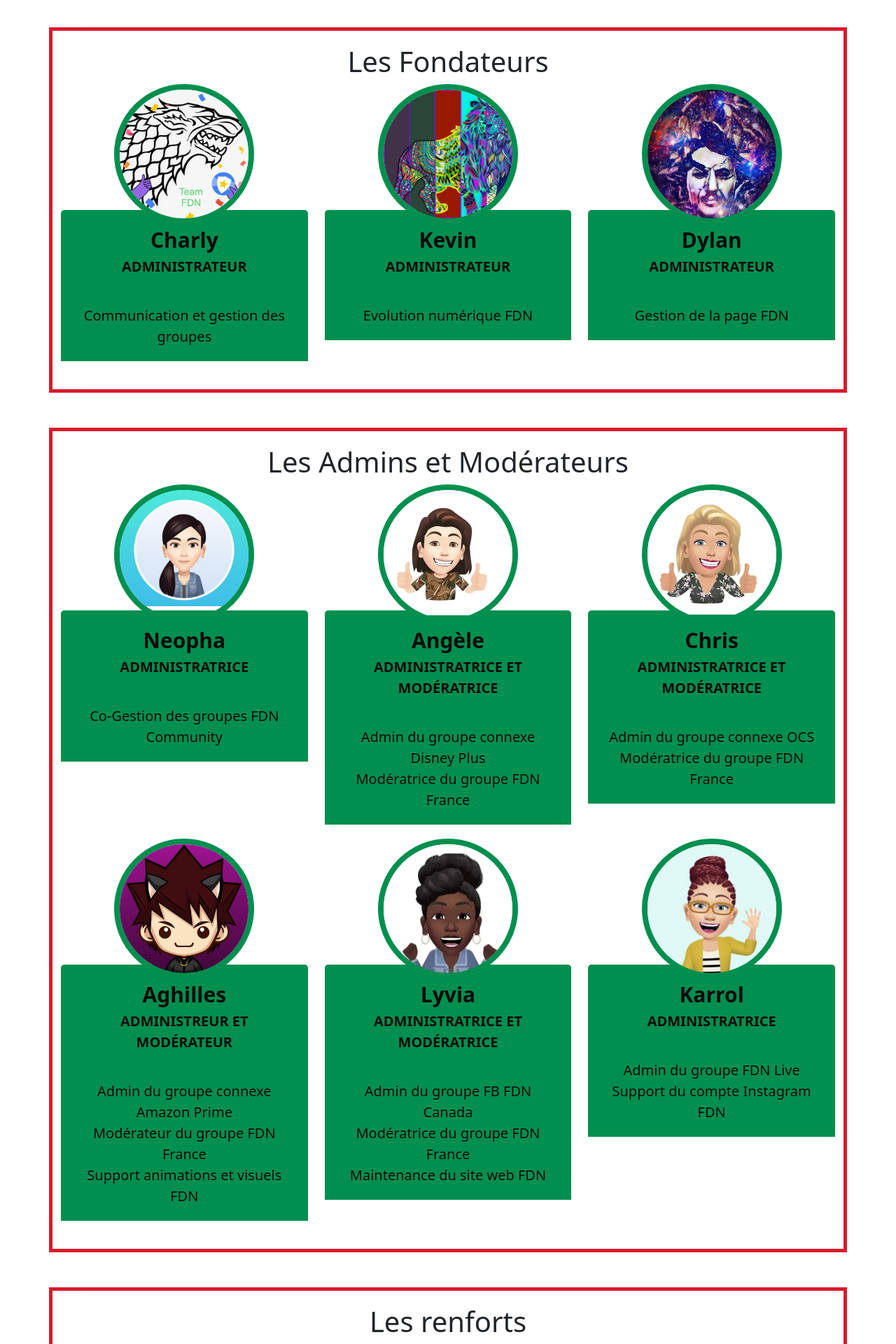
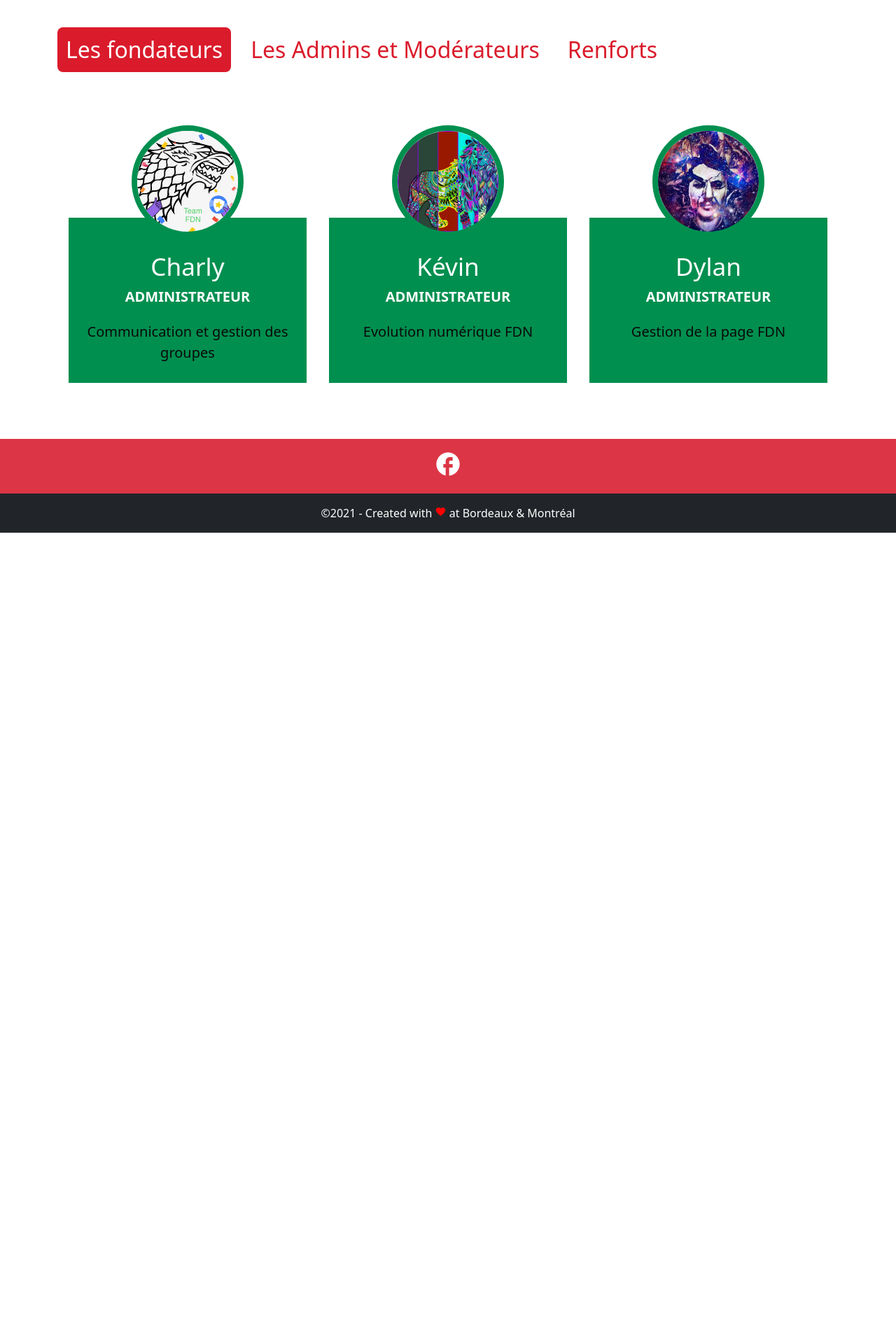
Before and after one commit to Lyvia-hub/SiteWebFDN, an Angular app: page /team in a window 1280 px wide. Shown: the part 220-2140 px from the top of the page at 70% size. After the commit the page ends 981 px from the top, so only its background shows below. Built offline with nearby package versions, Linux system fonts and the light colour scheme.

Commit message:
MAJ de la section Team

```diff
--- a/src/app/core/components/footer/footer.component.html
+++ b/src/app/core/components/footer/footer.component.html
@@ -1,4 +1,4 @@
-<footer class="footer font-small bg-dark text-white mt-5">
+<footer class="footer font-small bg-dark text-white">
   <div class="social-media text-center py-3 bg-danger">
     <span class="material-icons">facebook</span>
   </div>
--- a/src/app/core/components/footer/footer.component.sass
+++ b/src/app/core/components/footer/footer.component.sass
@@ -1,3 +1,6 @@
+footer
+  margin-top: 0
+
 .material-icons
   font-size: 2.5rem
 
--- a/src/app/public/home/main-team/main-team.component.html
+++ b/src/app/public/home/main-team/main-team.component.html
@@ -5,211 +5,120 @@
     <div class="row ">
         <h1 class="team-h1">La TEAM <strong class="team-title">FDN</strong></h1>
     </div>
-    <!-- les Fondateurs -->
-    <div class="row fondateurs text-center encart">
-      <h1>Les Fondateurs</h1>
+    <!-- Onglets -->
+    <ul class="team-list-tabs">
+      <!-- Les Fondateurs -->
+      <li [ngClass]="{'actived': tabActived === 1}">
+        <a href="#pills-fondateurs" (click)="changeTab($event, 1)">Les fondateurs</a>
+      </li>
+      <!-- les Admins / modo -->
+      <li [ngClass]="{'actived': tabActived === 2}">
+        <a href="#pills-modos" (click)="changeTab($event, 2)">Les Admins et Modérateurs</a>
+      </li>
+      <!-- les renforts -->
+      <li [ngClass]="{'actived': tabActived === 3}">
+        <a href="#pills-renforts" (click)="changeTab($event, 3)">Renforts</a>
+      </li>
+    </ul>
+    <!-- Contenus -->
+    <!-- Les Fondateurs -->
+    <ul class="team-list-content" *ngIf="tabActived === 1">
       <!-- Charly -->
-      <div class="col-lg-4 col-md-4 col-sm-12">
-        <div class="our-team">
-          <div class="pic">
+      <li>
         <img src="../../../../assets/img/avatar_charly3.jpg">
-          </div>
-          <div class="team-content">
         <h3 class="title">Charly</h3>
-            <span class="post">
-              Administrateur
-            </span>
-          </div>
-          <p class="description">
-            Communication et gestion des groupes
-          </p>
-        </div>
-      </div>
+        <span class="role">Administrateur</span>
+        <p class="description">Communication et gestion des groupes</p>
+      </li>
+      <!-- Kevin -->
+      <li>
+        <img src="../../../../assets/img/avatar_kevin.jpg">
+        <h3 class="title">Kévin</h3>
+        <span class="role">Administrateur</span>
+        <p class="description">Evolution numérique FDN</p>
+      </li>
+      <!-- Dylan -->
+      <li>
+        <img src="../../../../assets/img/avatar_dylan.jpg">
+        <h3 class="title">Dylan</h3>
+        <span class="role">Administrateur</span>
+        <p class="description">Gestion de la page FDN</p>
+      </li>
+    </ul>
 
-      <!-- Kevin -->
-      <div class="col-lg-4 col-md-4 col-sm-12">
-        <div class="our-team">
-          <div class="pic">
-            <img src="../../../../assets/img/avatar_kevin.jpg">
-          </div>
-          <div class="team-content">
-            <h3 class="title">Kevin</h3>
-            <span class="post">
-              Administrateur
-            </span>
-          </div>
-          <p class="description">Evolution numérique FDN</p>
-        </div>
-      </div>
-
-      <!-- Dylan -->
-      <div class="col-lg-4 col-md-4 col-sm-12">
-        <div class="our-team">
-          <div class="pic">
-            <img src="../../../../assets/img/avatar_dylan.jpg">
-          </div>
-          <div class="team-content">
-            <h3 class="title">Dylan</h3>
-            <span class="post">
-              Administrateur
-            </span>
-          </div>
-          <p class="description">Gestion de la page FDN</p>
-        </div>
-      </div>
-    </div>
-
-    <!-- les Admins et modérateurs -->
-    <div class="row admins-modes text-center encart">
-      <h1>Les Admins et Modérateurs</h1>
-
+    <!-- les Admins / modo -->
+    <ul class="team-list-content" *ngIf="tabActived === 2">
       <!-- Neopha -->
-      <div class="col-lg-4 col-md-4 col-sm-6">
-        <div class="our-team">
-          <div class="pic">
+      <li>
         <img src="../../../../assets/img/avatar_neopha.jpg">
-          </div>
-          <div class="team-content">
         <h3 class="title">Neopha</h3>
-            <span class="post">
-              Administratrice
-            </span>
-          </div>
+        <span class="role">Administratrice</span>
         <p class="description">Co-Gestion des groupes FDN Community</p>
-        </div>
-      </div>
-
+      </li>
       <!-- Angèle -->
-      <div class="col-lg-4 col-md-4 col-sm-6">
-        <div class="our-team">
-          <div class="pic">
+      <li>
         <img src="../../../../assets/img/avatar_angèle.jpg">
-          </div>
-          <div class="team-content">
         <h3 class="title">Angèle</h3>
-            <span class="post">
-              Administratrice et Modératrice
-            </span>
-          </div>
+        <span class="role">Administratrice et Modératrice</span>
         <p class="description">Admin du groupe connexe Disney Plus <br>Modératrice du groupe FDN France</p>
-        </div>
-      </div>
-
+      </li>
       <!-- Chris -->
-      <div class="col-lg-4 col-md-4 col-sm-6">
-        <div class="our-team">
-          <div class="pic">
+      <li>
           <img src="../../../../assets/img/avatar_Chris.jpg">
-          </div>
-          <div class="team-content">
           <h3 class="title">Chris</h3>
-            <span class="post">
-              Administratrice et Modératrice
-            </span>
-          </div>
+          <span class="role">Administratrice et Modératrice</span>
           <p class="description">Admin du groupe connexe OCS <br>Modératrice du groupe FDN France</p>
-        </div>
-      </div>
-
+      </li>
       <!-- Aghilles -->
-      <div class="col-lg-4 col-md-4 col-sm-6">
-        <div class="our-team">
-          <div class="pic">
+      <li>
         <img src="../../../../assets/img/avatar_aghilles.jpg">
-          </div>
-          <div class="team-content">
         <h3 class="title">Aghilles</h3>
-            <span class="post">
-              Administreur et Modérateur
-            </span>
-          </div>
+        <span class="role">Administreur et Modérateur</span>
         <p class="description">Admin du groupe connexe Amazon Prime
           <br>Modérateur du groupe FDN France
           <br>Support animations et visuels FDN
         </p>
-        </div>
-      </div>
-
+      </li>
       <!-- Lyvia -->
-      <div class="col-lg-4 col-md-4 col-sm-6">
-        <div class="our-team">
-          <div class="pic">
+      <li>
         <img src="../../../../assets/img/avatar_lyvia.jpg">
-          </div>
-          <div class="team-content">
         <h3 class="title">Lyvia</h3>
-            <span class="post">
+        <span class="role">
           Administratrice et Modératrice
         </span>
-          </div>
         <p class="description">Admin du groupe FB FDN Canada
           <br>Modératrice du groupe FDN France
           <br>Maintenance du site web FDN
         </p>
-        </div>
-      </div>
-
+      </li>
       <!-- Karrol -->
-      <div class="col-lg-4 col-md-4 col-sm-6">
-        <div class="our-team">
-          <div class="pic">
+      <li>
         <img src="../../../../assets/img/avatar_x.jpg">
-          </div>
-          <div class="team-content">
         <h3 class="title">Karrol</h3>
-            <span class="post">
+        <span class="role">
           Administratrice
         </span>
-          </div>
         <p class="description">Admin du groupe FDN Live
           <br>Support du compte Instagram FDN
         </p>
-        </div>
-      </div>
+      </li>
+    </ul>
 
-    </div>
-
-    <!-- Les renforts -->
-    <div class="row renforts text-center justify-content-around encart">
-      <h1>Les renforts</h1>
-
+    <ul class="team-list-content" *ngIf="tabActived === 3">
       <!-- Simon -->
-      <div class="col-lg-4 col-md-6 col-sm-6">
-        <div class="our-team">
-          <div class="pic">
+      <li>
         <img src="../../../../assets/img/avatar_simon2.jpeg">
-          </div>
-          <div class="team-content">
         <h3 class="title">Simon</h3>
-            <span class="post">
-              Développeur web
-            </span>
-          </div>
+        <span class="role">Développeur web</span>
         <p class="description">Petit gaulois exploité au fond de la cave pour réaliser le site web FDN</p>
-        </div>
-      </div>
-
-      <!-- Clothilde -->
-      <div class="col-lg-4 col-md-6 col-sm-6">
-        <div class="our-team">
-          <div class="pic">
+      </li>
+      <!-- Chlotilde -->
+      <li>
         <img src="../../../../assets/img/avatar_x.jpg">
-          </div>
-          <div class="team-content">
         <h3 class="title">Clothilde</h3>
-            <span class="post">
-              Graphiste et photographe
-            </span>
-          </div>
-          <p class="description">
-                Créatrice des supports visuels numériques
-          </p>
-
-        </div>
-      </div>
-
-    </div>
-
-
+        <span class="role">Graphiste et photographe</span>
+        <p class="description">Créatrice des supports visuels numériques</p>
+      </li>
+    </ul>
   </div>
 </section>
--- a/src/app/public/home/main-team/main-team.component.sass
+++ b/src/app/public/home/main-team/main-team.component.sass
@@ -55,3 +55,76 @@
   font-size: 20px
   color: var(--mainBlack)
   margin-bottom: 0
+
+/* Système d'onglets */
+/* liste des onglets */
+.team-list-tabs
+  width: 100%
+  list-style: none
+  padding: 0
+  @media (min-width: 768px)
+    display: flex
+
+  li
+    margin: 0 1rem 0 0
+    font-size: 1.5em
+    padding: 0
+    @media (min-width: 768px)
+      font-size: 2em
+
+    a
+      background-color: transparent
+      color: var(--mainRed)
+      text-decoration: none
+      display: inline-block
+      padding: .5rem .75rem
+      border-radius: .5rem
+      transition: background .3s ease-in-out, color .4s ease-in
+
+    &.actived, &:hover
+      a
+        background-color: var(--mainRed)
+        color: white
+
+/* Contenus des onglets */
+.team-list-content
+  width: 100%
+  list-style: none
+  padding: 2rem 0
+  margin: 0
+  display: grid
+  grid-template-columns: 1fr
+  grid-columns-gap: 1rem
+  @media (min-width: 768px)
+    grid-template-columns: repeat(2, 1fr)
+  @media (min-width: 1200px)
+    grid-template-columns: repeat(3, 1fr)
+  li
+    margin: 10rem 1rem 0 1rem
+    padding: 3rem .5rem .5rem .5rem
+    text-align: center
+    background-color: var(--mainGreen)
+    color: white
+    position: relative
+    img
+      position: absolute
+      bottom: calc(100% - 1.75rem)
+      left: 50%
+      width: 10rem
+      height: 10rem
+      border-radius: 10rem
+      object-fit: cover
+      border: .5rem solid var(--mainGreen)
+      transform: translateX(-50%)
+    h3
+      font-size: 2.2rem
+    .role
+      display: block
+      font-size: 20px
+      font-weight: 900
+      text-transform: uppercase
+    .description
+      padding: 20px 0
+      font-size: 20px
+      color: var(--mainBlack)
+      margin-bottom: 0
--- a/src/app/public/home/main-team/main-team.component.ts
+++ b/src/app/public/home/main-team/main-team.component.ts
@@ -7,9 +7,19 @@ import { Component, OnInit } from '@angular/core';
 })
 export class MainTeamComponent implements OnInit {
 
-  constructor() { }
+  tabActived: number
+
+  constructor() {
+    this.tabActived = 1
+  }
 
   ngOnInit(): void {
   }
 
+  changeTab(event:any, tabToActive:number) {
+    event.preventDefault()
+    if(this.tabActived !== tabToActive) this.tabActived = tabToActive;
+    return false;
+  }
+
 }
```
Lines whose indentation alone changed are shown as unchanged.
